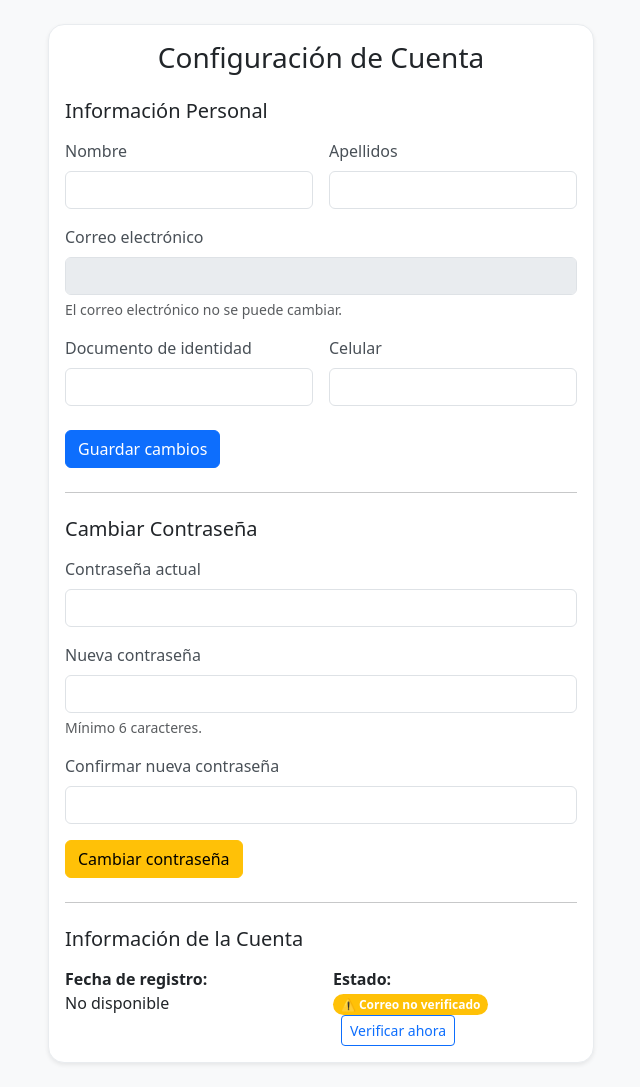
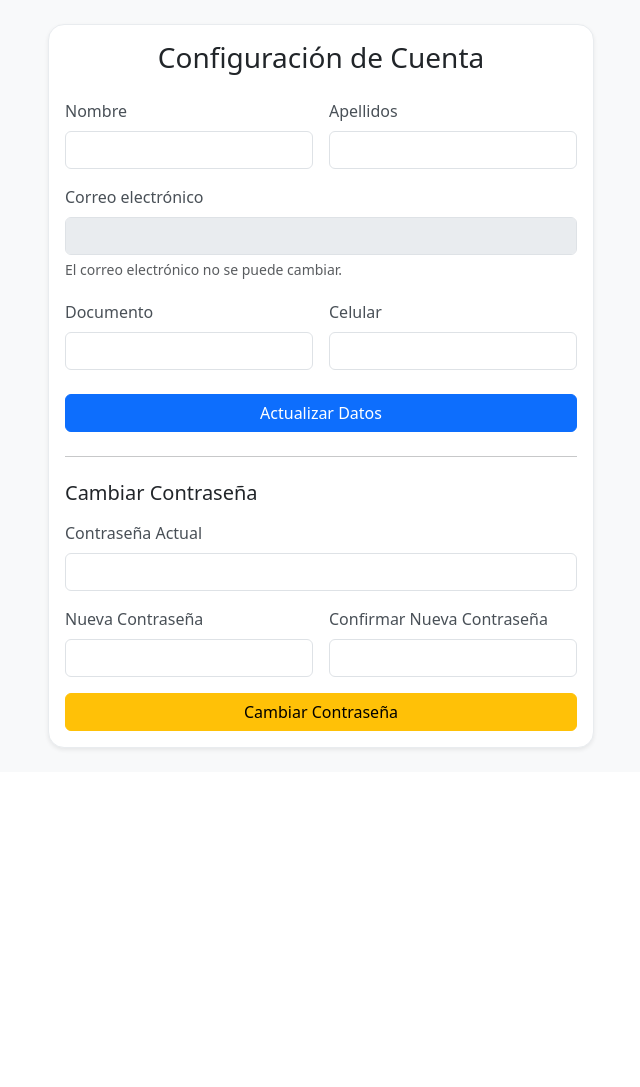
Before and after one commit to adrian260507/proyecto-final, a Flask app: template templates/auth/configuracion_usuario.html in a window 1280 px wide. Shown: the part 56-1143 px from the top of the page, without its empty margins (319-959 px from the left). After the commit the page ends 807 px from the top, so only its background shows below. Run offline with Flask 3, Linux system fonts and the light colour scheme; the template is opened without the code that fills it, so the values that code supplies are empty.

Commit message:
Refactor user configuration HTML template

```diff
--- a/templates/auth/configuracion_usuario.html
+++ b/templates/auth/configuracion_usuario.html
@@ -4,95 +4,82 @@
   <div class="col-md-8 col-lg-6">
     <div class="card shadow-sm">
       <div class="card-body">
-        <h3 class="card-title text-center mb-4">Configuración de Cuenta</h3>
+        <h3 class="text-center mb-4">Configuración de Cuenta</h3>
 
-        <!-- Información Personal -->
-        <h5 class="mb-3">Información Personal</h5>
-        <form method="post" action="{{ url_for('auth.configuracion_usuario') }}">
+        <!-- Mostrar mensajes flash -->
+        {% with messages = get_flashed_messages(with_categories=true) %}
+          {% if messages %}
+            {% for category, message in messages %}
+              <div class="alert alert-{{ category }} alert-dismissible fade show" role="alert">
+                {{ message }}
+                <button type="button" class="btn-close" data-bs-dismiss="alert"></button>
+              </div>
+            {% endfor %}
+          {% endif %}
+        {% endwith %}
+
+        <form method="post" autocomplete="on">
           <div class="row g-3">
             <div class="col-md-6">
               <label class="form-label" for="nombre">Nombre</label>
               <input class="form-control" id="nombre" name="nombre"
-                     value="{{ usuario.nombre }}" required>
+                    value="{{ usuario.nombre if usuario.nombre }}" required>
             </div>
             <div class="col-md-6">
               <label class="form-label" for="apellido">Apellidos</label>
               <input class="form-control" id="apellido" name="apellido"
-                     value="{{ usuario.apellido or '' }}">
+                    value="{{ usuario.apellido if usuario.apellido }}">
             </div>
           </div>
 
           <div class="mt-3">
             <label class="form-label" for="correo">Correo electrónico</label>
             <input class="form-control" id="correo" type="email"
-                   value="{{ usuario.correo }}" disabled>
+                  value="{{ usuario.correo if usuario.correo }}" disabled>
             <div class="form-text">El correo electrónico no se puede cambiar.</div>
           </div>
 
-          <div class="row g-3 mt-0">
+          <div class="row g-3 mt-1">
             <div class="col-md-6">
-              <label class="form-label" for="documento_id">Documento de identidad</label>
+              <label class="form-label" for="documento_id">Documento</label>
               <input class="form-control" id="documento_id" name="documento_id"
-                     value="{{ usuario.documento_id or '' }}">
+                    value="{{ usuario.documento_id if usuario.documento_id }}">
             </div>
             <div class="col-md-6">
               <label class="form-label" for="celular">Celular</label>
               <input class="form-control" id="celular" name="celular"
-                     value="{{ usuario.celular or '' }}">
+                    value="{{ usuario.celular if usuario.celular }}">
             </div>
           </div>
 
           <div class="mt-4">
-            <button type="submit" class="btn btn-primary">Guardar cambios</button>
+            <button type="submit" class="btn btn-primary w-100">Actualizar Datos</button>
           </div>
         </form>
 
-        <!-- Cambiar Contraseña -->
         <hr class="my-4">
+
         <h5 class="mb-3">Cambiar Contraseña</h5>
         <form method="post" action="{{ url_for('auth.cambiar_password') }}">
-          <div class="mb-3">
-            <label class="form-label" for="password_actual">Contraseña actual</label>
-            <input type="password" class="form-control" id="password_actual"
-                   name="password_actual" required>
+          <div class="row g-3">
+            <div class="col-12">
+              <label class="form-label" for="password_actual">Contraseña Actual</label>
+              <input class="form-control" id="password_actual" type="password" name="password_actual" required>
+            </div>
+            <div class="col-md-6">
+              <label class="form-label" for="nueva_password">Nueva Contraseña</label>
+              <input class="form-control" id="nueva_password" type="password" name="nueva_password" required>
+            </div>
+            <div class="col-md-6">
+              <label class="form-label" for="confirmar_password">Confirmar Nueva Contraseña</label>
+              <input class="form-control" id="confirmar_password" type="password" name="confirmar_password" required>
+            </div>
           </div>
-
-          <div class="mb-3">
-            <label class="form-label" for="nueva_password">Nueva contraseña</label>
-            <input type="password" class="form-control" id="nueva_password"
-                   name="nueva_password" required minlength="6">
-            <div class="form-text">Mínimo 6 caracteres.</div>
+          <div class="mt-3">
+            <button type="submit" class="btn btn-warning w-100">Cambiar Contraseña</button>
           </div>
-
-          <div class="mb-3">
-            <label class="form-label" for="confirmar_password">Confirmar nueva contraseña</label>
-            <input type="password" class="form-control" id="confirmar_password"
-                   name="confirmar_password" required>
-          </div>
-
-          <button type="submit" class="btn btn-warning">Cambiar contraseña</button>
         </form>
 
-        <!-- Información de la cuenta -->
-        <hr class="my-4">
-        <h5 class="mb-3">Información de la Cuenta</h5>
-        <div class="row">
-          <div class="col-md-6">
-            <strong>Fecha de registro:</strong><br>
-            {{ usuario.created_at.strftime('%d/%m/%Y') if usuario.created_at else 'No disponible' }}
-          </div>
-          <div class="col-md-6">
-            <strong>Estado:</strong><br>
-            {% if usuario.email_verified %}
-              <span class="badge bg-success">✅ Correo verificado</span>
-            {% else %}
-              <span class="badge bg-warning">⚠️ Correo no verificado</span>
-              <a href="{{ url_for('auth.verify_email', user_id=usuario.id) }}" class="btn btn-sm btn-outline-primary ms-2">
-                Verificar ahora
-              </a>
-            {% endif %}
-          </div>
-        </div>
       </div>
     </div>
   </div>
```
